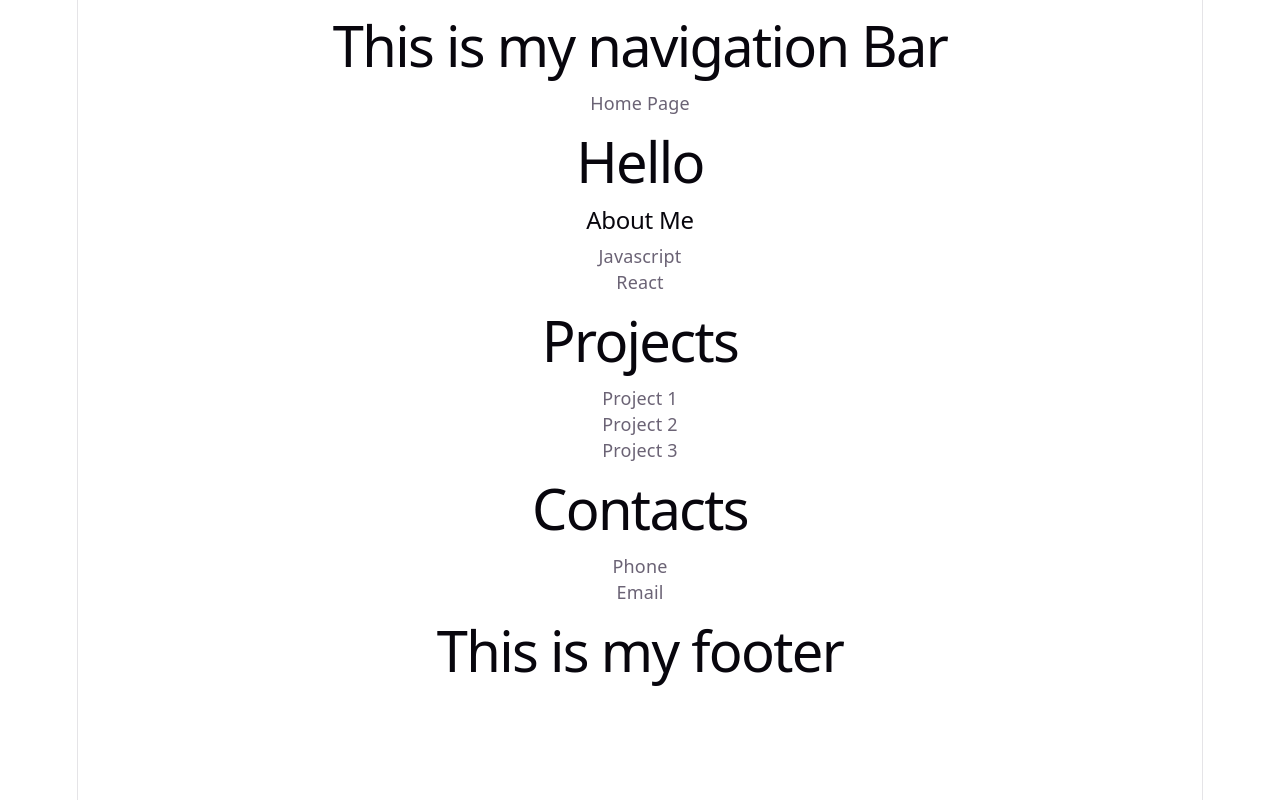
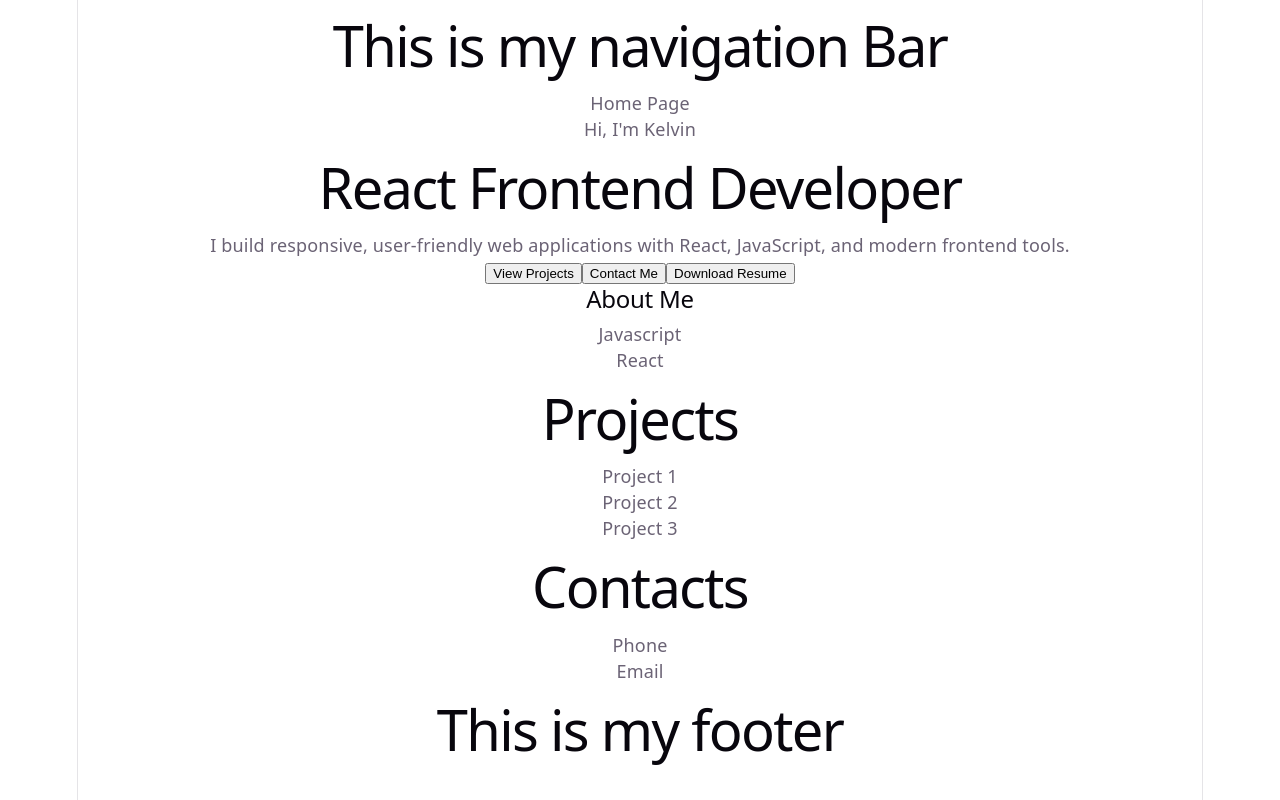
Before and after one commit to Mankelvo/personal-portfolio, a React (Vite) app: page / in a window 1280 px wide. Built offline with nearby package versions, Linux system fonts and the light colour scheme.

Commit message:
update hero section content and structure

```diff
--- a/src/components/sections/Hero.jsx
+++ b/src/components/sections/Hero.jsx
@@ -1,8 +1,16 @@
 function Hero(){
     return (
-        <>
-        <h1>Hello</h1>
-        </>
+        <section>
+        <p>Hi, I'm Kelvin</p>
+        <h1>React Frontend Developer</h1>
+        <p>I build responsive, user-friendly web applications with React,
+        JavaScript, and modern frontend tools.</p>
+        <div>
+        <button>View Projects</button>
+        <button>Contact Me</button>
+        <button>Download Resume</button>
+        </div>
+        </section>
     )
 }
 
```
